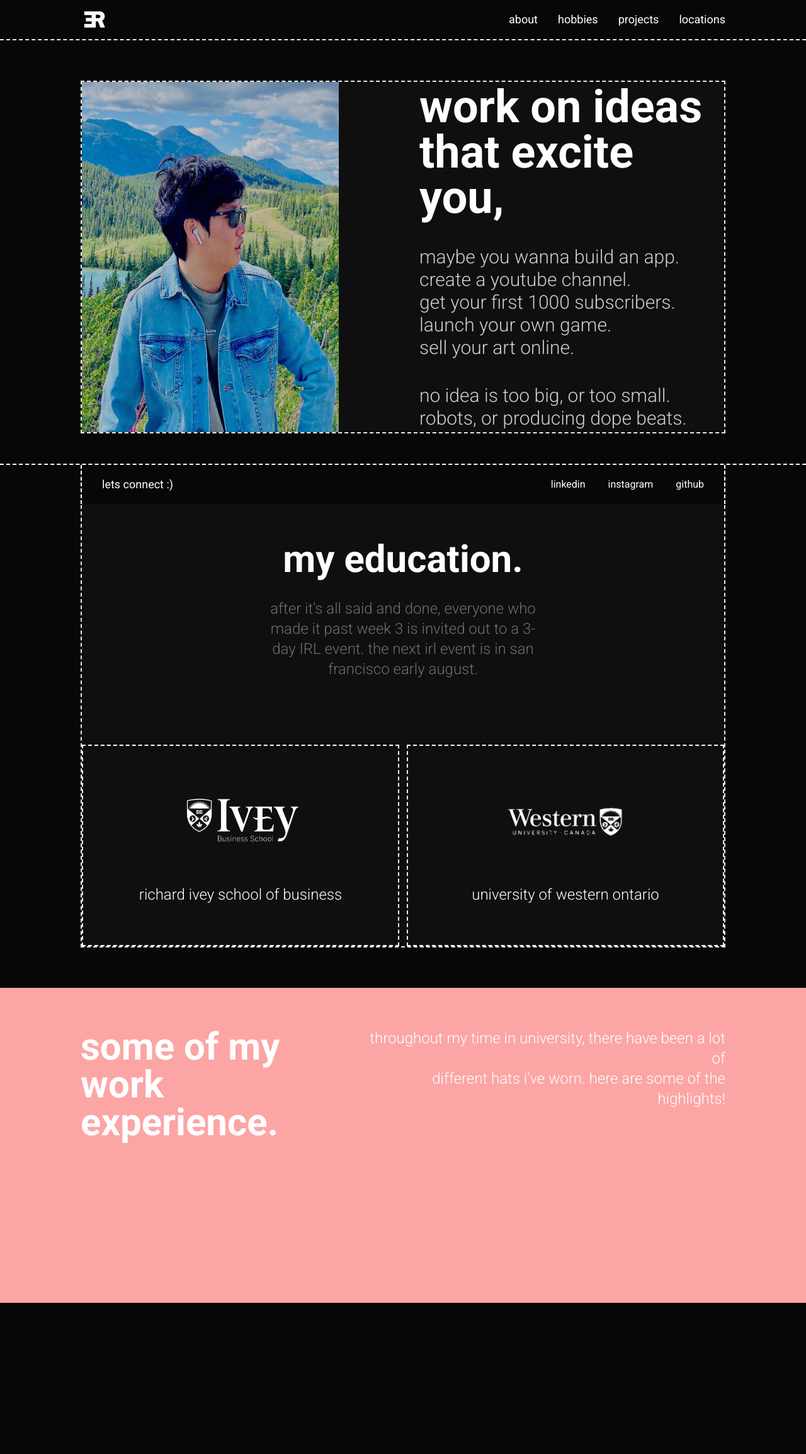
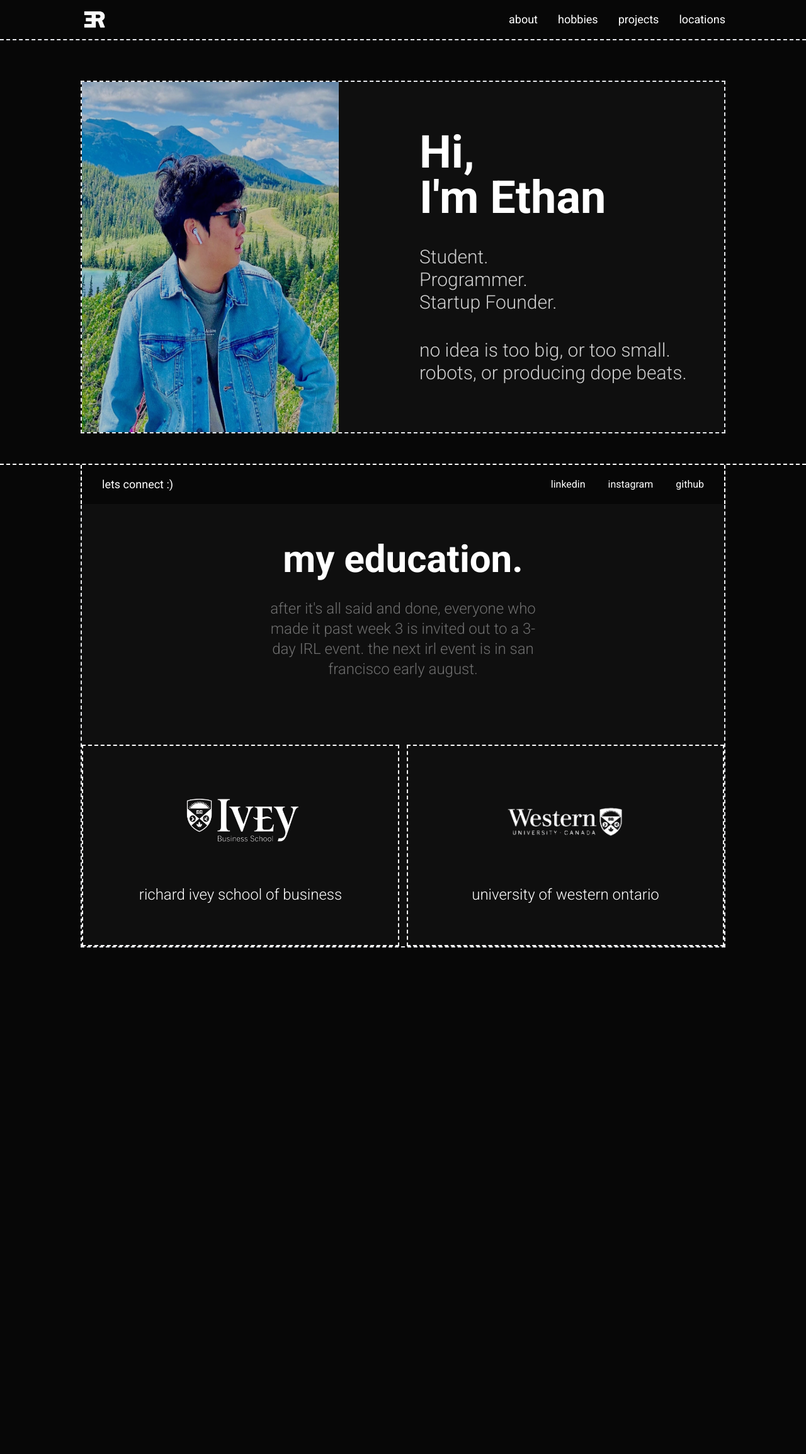
Before and after one commit to ethan-rng/mlh-portfolio, a Flask app: page /aboutme in a window 1280 px wide. Shown: the top 2308 px of the page at 63% size. After the commit the page ends 1504 px from the top, so only its background shows below. Run offline with Flask 2, Linux system fonts and the light colour scheme; some libraries are stand-ins or nearby versions.

Commit message:
about-me changes, delete experience section

```diff
--- a/app/templates/routes/aboutme/about_me.html
+++ b/app/templates/routes/aboutme/about_me.html
@@ -36,16 +36,14 @@
         class="bg-secondary w-3/5 flex flex-col justify-center items-start pl-32"
       >
         <div class="text-7xl font-semibold text-font mb-10">
-          <h1>work on ideas</h1>
-          <h1>that excite you,</h1>
+          <h1>Hi,</h1>
+          <h1>I'm Ethan</h1>
         </div>
 
         <div class="text-3xl font-light text-font/80 mb-10">
-          <h2>maybe you wanna build an app.</h2>
-          <h2>create a youtube channel.</h2>
-          <h2>get your first 1000 subscribers.</h2>
-          <h2>launch your own game.</h2>
-          <h2>sell your art online.</h2>
+          <h2>Student.</h2>
+          <h2>Programmer.</h2>
+          <h2>Startup Founder.</h2>
         </div>
 
         <div class="text-3xl font-light text-font/80">
@@ -88,24 +86,6 @@
     </div>
   <div>
 
-  <!-- Work Experience Section -->
-  <div
-    class="relative w-screen left-1/2 right-1/2 ml-[-50vw] mr-[-50vw] pb-64 bg-red-300 flex flex-col items-center justify-center"
-  >
-    <!-- ^ css used to by pass w-4/5 restriction imposed by base.html -->
-
-    <!-- Header -->
-    <div class="mt-16 flex flex-row justify-between w-4/5">
-      <div class="text-6xl font-semibold text-font">
-        <h2 class="">some of my</h2>
-        <h2 class="">work experience.</h2>
-      </div>
-      <div class="text-right text-2xl font-light text-font">
-        <p>throughout my time in university, there have been a lot of</p>
-        <p>different hats i’ve worn. here are some of the highlights!</p>
-      </div>
-    </div>
-
     <!-- Timeline -->
     <div>
         {%- for item in timeline %}
```
